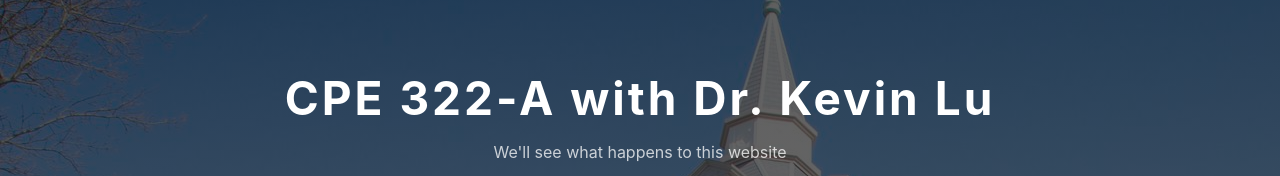
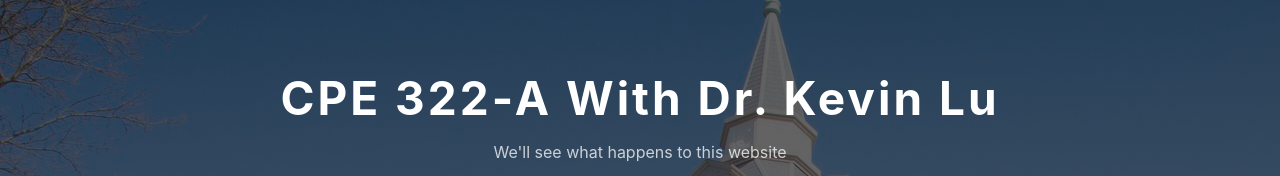
Before and after one commit to cupokoffi8/the-website, a React (Create React App) app in the folder the-website/: page / in a window 1280 px wide. Shown: the part 210-386 px from the top of the page. Built offline with nearby package versions, Linux system fonts and the light colour scheme.

Commit message:
Capital W

```diff
--- a/the-website/src/Components/Design.jsx
+++ b/the-website/src/Components/Design.jsx
@@ -6,7 +6,7 @@
         <div id="design">
             <Slider />
             <div className='header-btns'>
-                    <a href='' className='cv-btn'>GitHub</a>
+                    <a href='https://github.com/cupokoffi8' className='cv-btn'>GitHub</a>
                 </div>
                 <br />
         </div>
--- a/the-website/src/Components/Header.jsx
+++ b/the-website/src/Components/Header.jsx
@@ -7,7 +7,7 @@
         <div id="main">
             <Navbar />
             <div className='name'>
-                <h1 className='the-header'>CPE 322-A with Dr. Kevin Lu</h1>
+                <h1 className='the-header'>CPE 322-A With Dr. Kevin Lu</h1>
                 <p className='details'>We'll see what happens to this website</p>
                 <div className='header-btns'>
                     <Link to='features' className='active' smooth={true} duration={1000}><a className='cv-btn'>About</a></Link>
```
